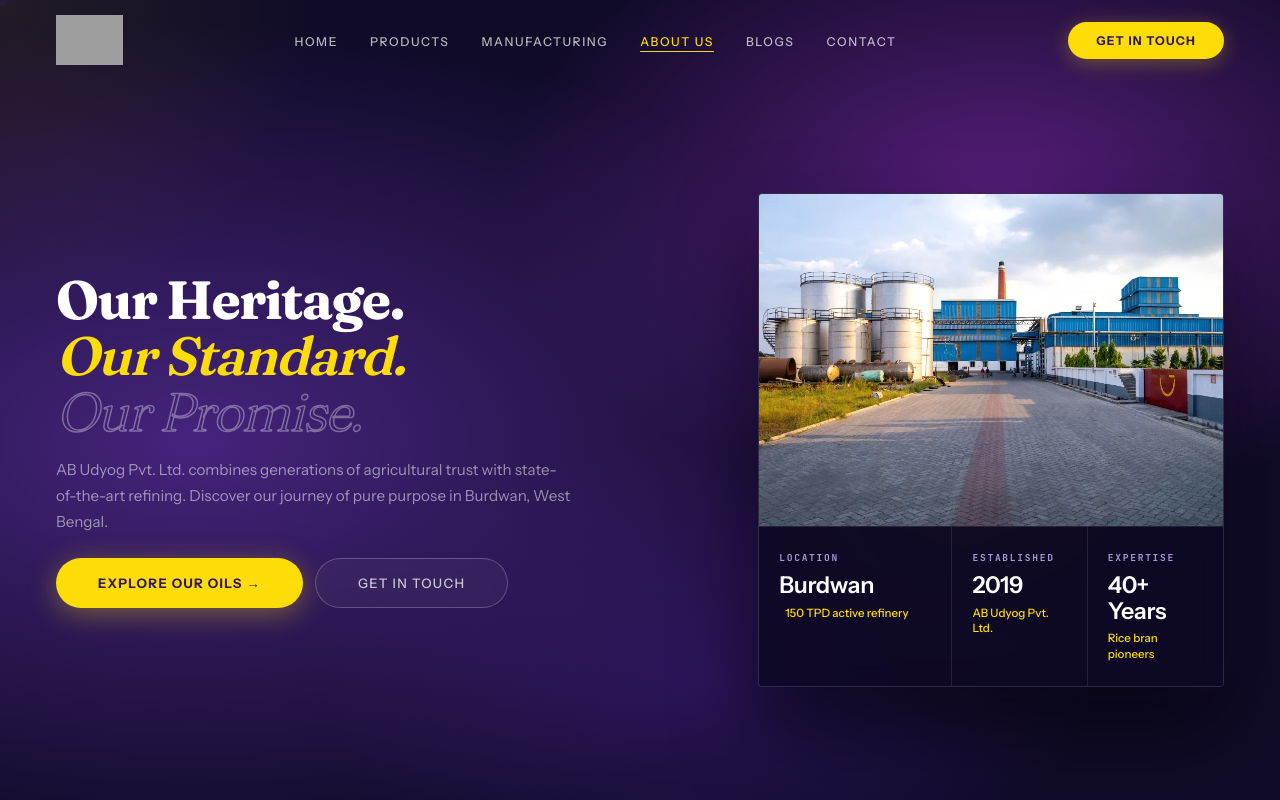
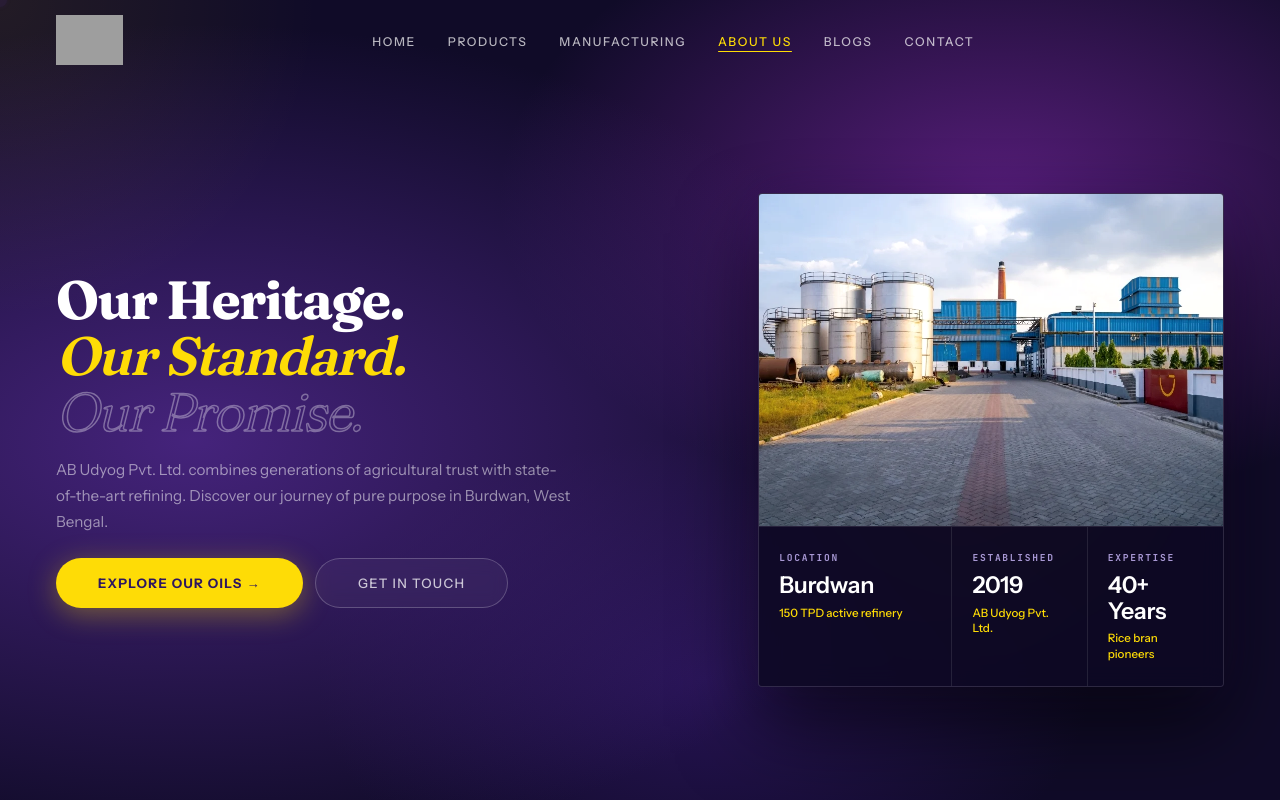
Before and after one commit to genaiwebsites/jeevanrekha, a Next.js app: page /about in a window 1280 px wide. Shown: the top 800 px of the page. Built offline with nearby package versions, Linux system fonts and the light colour scheme; grey boxes are pictures that could not be loaded.

Commit message:
fix: align spec card text vertically, add brand yellow color to spec descriptions, and remove navbar CTA button from whole website

```diff
--- a/src/app/about/page.tsx
+++ b/src/app/about/page.tsx
@@ -41,25 +41,25 @@ export default function About() {
                 <div className="refinery-spec-cell">
                   <div className="refinery-spec-label">LOCATION</div>
                   <div className="refinery-spec-value">Burdwan</div>
-                  <div className="refinery-spec-desc" style={{ display: 'flex', alignItems: 'center', gap: '6px' }}>
-                    <span className="relative flex h-1.5 w-1.5" style={{ transform: 'translateY(1px)' }}>
+                  <div className="refinery-spec-desc" style={{ position: 'relative', color: 'var(--y)' }}>
+                    <span className="flex h-1.5 w-1.5" style={{ position: 'absolute', left: '-12px', top: '50%', transform: 'translateY(-50%)' }}>
                       <span className="animate-ping absolute inline-flex h-full w-full rounded-full opacity-75" style={{ backgroundColor: 'var(--y)' }}></span>
                       <span className="relative inline-flex rounded-full h-1.5 w-1.5" style={{ backgroundColor: 'var(--y)' }}></span>
                     </span>
-                    <span>150 TPD active refinery</span>
+                    150 TPD active refinery
                   </div>
                 </div>
 
                 <div className="refinery-spec-cell">
                   <div className="refinery-spec-label">ESTABLISHED</div>
                   <div className="refinery-spec-value">2019</div>
-                  <div className="refinery-spec-desc">AB Udyog Pvt. Ltd.</div>
+                  <div className="refinery-spec-desc" style={{ color: 'var(--y)' }}>AB Udyog Pvt. Ltd.</div>
                 </div>
 
                 <div className="refinery-spec-cell">
                   <div className="refinery-spec-label">EXPERTISE</div>
                   <div className="refinery-spec-value">40+ Years</div>
-                  <div className="refinery-spec-desc">Rice bran pioneers</div>
+                  <div className="refinery-spec-desc" style={{ color: 'var(--y)' }}>Rice bran pioneers</div>
                 </div>
               </div>
             </div>
--- a/src/components/Navbar.tsx
+++ b/src/components/Navbar.tsx
@@ -55,7 +55,7 @@ export default function Navbar() {
         </ul>
 
         <div className="nav-cta-wrap">
-          <Link href="/contact" className="nav-cta">Get in Touch</Link>
+
           <div
             className="mobile-toggle"
             onClick={() => setIsMobileOpen(!isMobileOpen)}
```
